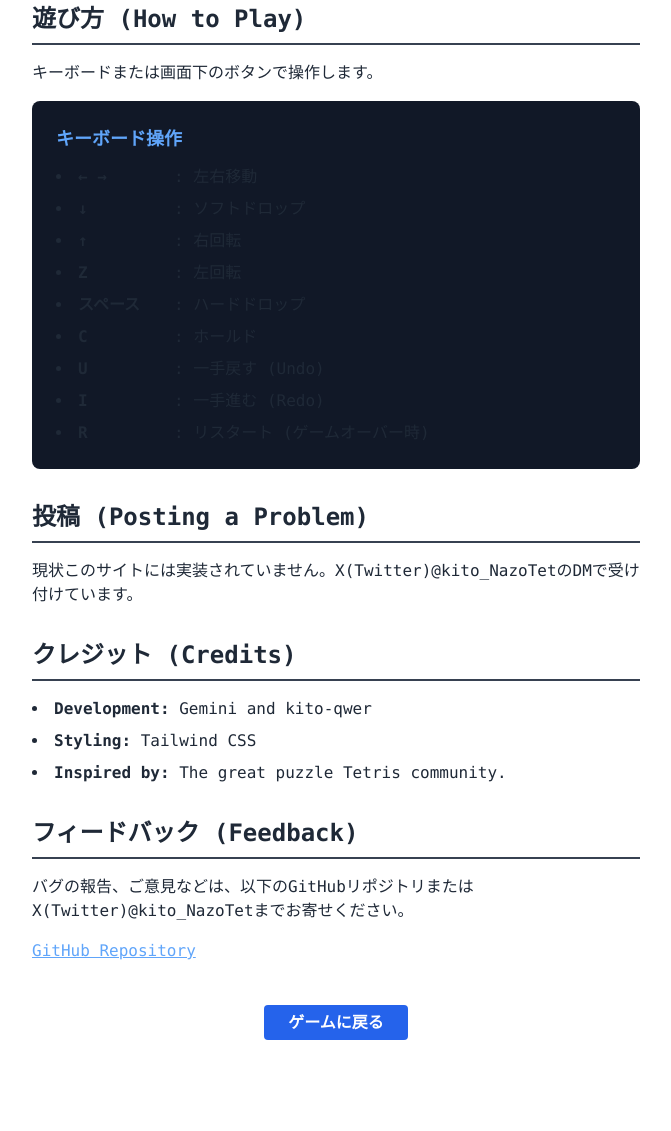
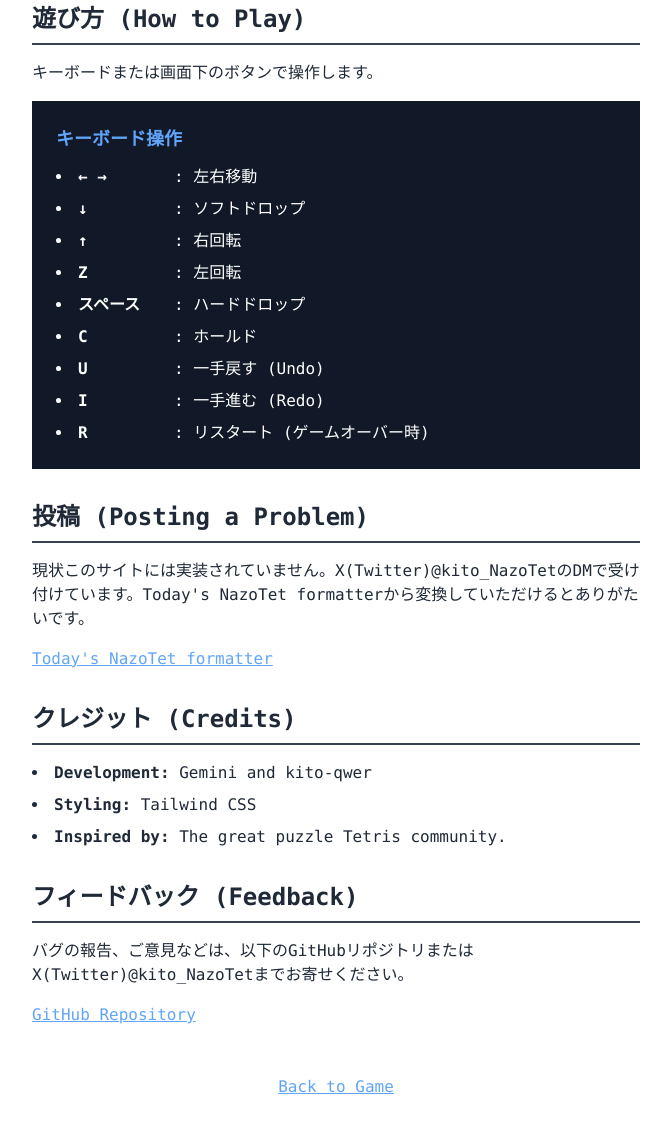
Before and after one commit to kito-qwer/todays-nazotet, a website: page about/index.html in a window 1280 px wide. Shown: the part 469-1600 px from the top of the page, without its empty margins (304-975 px from the left). Before the commit the page ends 1536 px from the top, so only its background shows below. Drawn offline with Linux system fonts and the light colour scheme.

Commit message:
change about style and etc

```diff
--- a/about/index.html
+++ b/about/index.html
@@ -35,9 +35,9 @@
             <section>
                 <h2 class="text-2xl font-semibold border-b-2 border-gray-700 pb-2 mb-4">遊び方 (How to Play)</h2>
                 <p class="mb-4">キーボードまたは画面下のボタンで操作します。</p>
-                <div class="bg-gray-900 p-4 sm:p-6 rounded-lg">
+                <div class="bg-gray-900 p-4 sm:p-6">
                     <h3 class="text-lg font-bold text-blue-400 mb-3">キーボード操作</h3>
-                    <ul class="list-disc list-inside space-y-2 text-sm sm:text-base">
+                    <ul class="list-disc list-inside space-y-2 text-sm text-white sm:text-base">
                         <li><span class="font-bold w-24 inline-block">← →</span>: 左右移動</li>
                         <li><span class="font-bold w-24 inline-block">↓</span>: ソフトドロップ</li>
                         <li><span class="font-bold w-24 inline-block">↑</span>: 右回転</li>
@@ -53,7 +53,12 @@
 
             <section>
                 <h2 class="text-2xl font-semibold border-b-2 border-gray-700 pb-2 mb-4">投稿 (Posting a Problem)</h2>
-                現状このサイトには実装されていません。X(Twitter)@kito_NazoTetのDMで受け付けています。
+                現状このサイトには実装されていません。X(Twitter)@kito_NazoTetのDMで受け付けています。Today's NazoTet formatterから変換していただけるとありがたいです。
+                <div class="mt-4">
+                    <a href="https://kito-qwer.github.io/todays-nazotet/formatter" target="_blank" rel="noopener noreferrer" class="text-blue-400 hover:text-blue-300 underline">
+                        Today's NazoTet formatter
+                    </a>
+                </div>
             </section>
 
             <section>
@@ -80,8 +85,8 @@
         </main>
 
         <footer class="text-center mt-12">
-            <a href="../index.html" class="bg-blue-600 hover:bg-blue-700 text-white font-bold py-2 px-6 rounded">
-                ゲームに戻る
+            <a href="../index.html" class="text-blue-400 hover:text-blue-300 underline">
+                Back to Game
             </a>
         </footer>
     </div>
```
